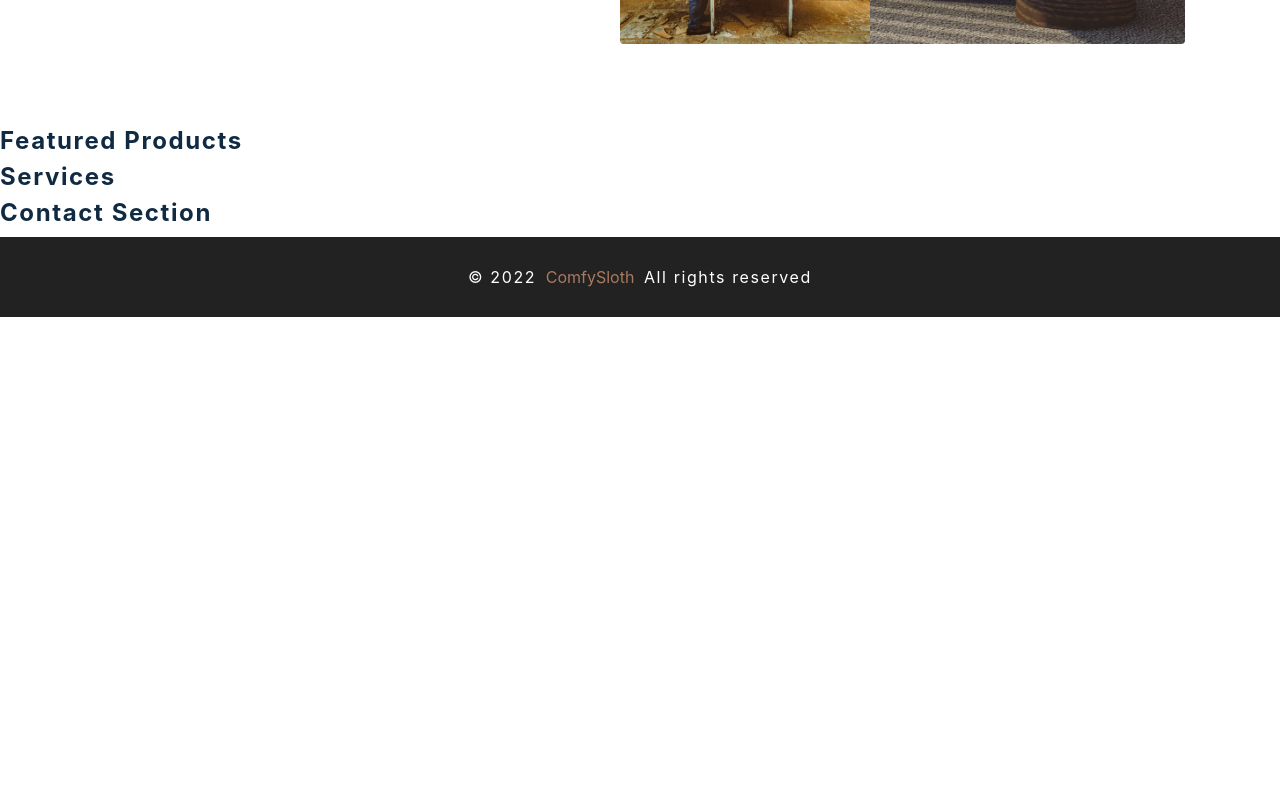
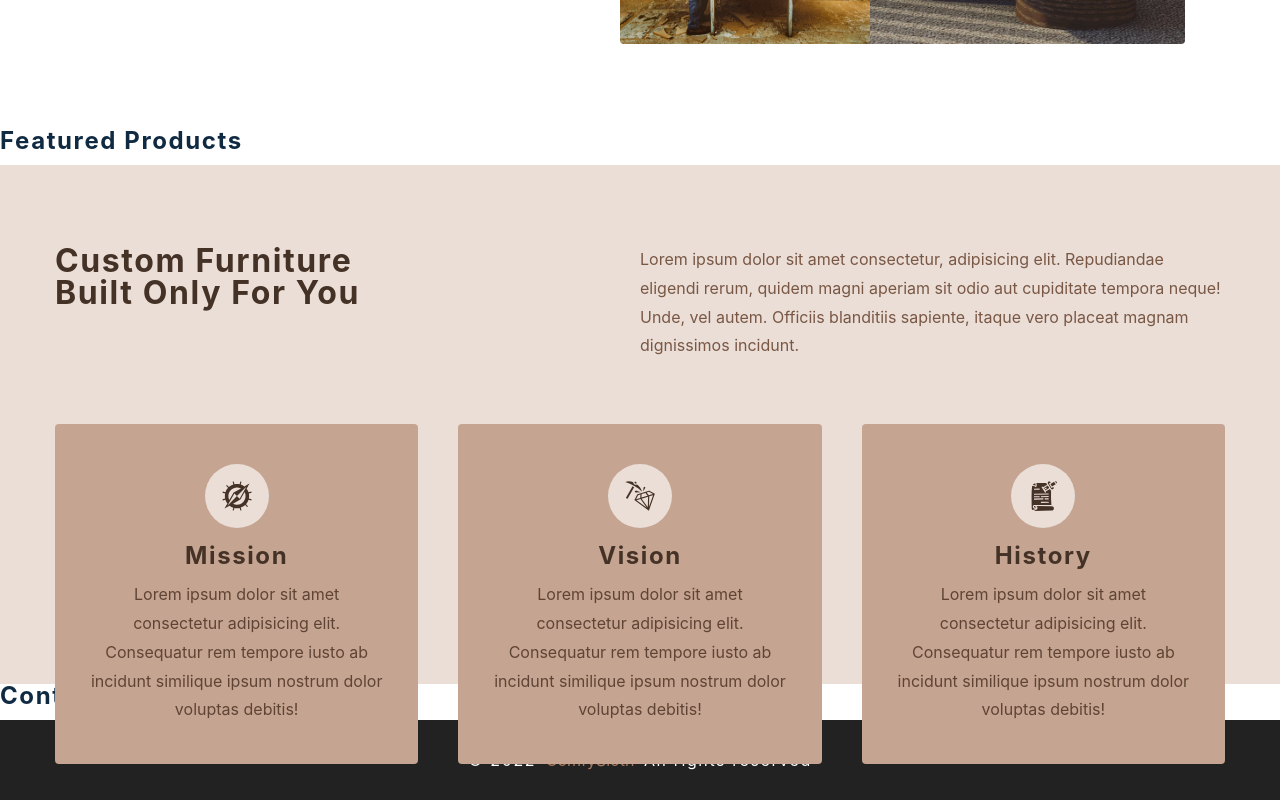
Before and after one commit to NgTuanLoc/ComfySlothStore, a React (Create React App) app: page / in a window 1280 px wide. Shown: the part 671-1471 px from the top of the page. Before the commit the page ends 988 px from the top, so only its background shows below. Built offline with nearby package versions, Linux system fonts and the light colour scheme.

Commit message:
Homepage Services cmp finished

```diff
--- a/src/components/Services.js
+++ b/src/components/Services.js
@@ -2,7 +2,39 @@ import styled from "styled-components";
 import { services } from "../utils/constants";
 
 const Services = () => {
-  return <h4>services </h4>;
+  return (
+    <Wrapper>
+      <div className="section-center">
+        <article className="header">
+          <h3>
+            custom furniture <br /> built only for you
+          </h3>
+          <p>
+            Lorem ipsum dolor sit amet consectetur, adipisicing elit.
+            Repudiandae eligendi rerum, quidem magni aperiam sit odio aut
+            cupiditate tempora neque! Unde, vel autem. Officiis blanditiis
+            sapiente, itaque vero placeat magnam dignissimos incidunt.
+          </p>
+        </article>
+        <div className="services-center">
+          {services.map((service) => {
+            const { id, icon, title, text } = service;
+            return (
+              <article className="service" key={id}>
+                <span className="icon">{icon}</span>
+                <h4>{title}</h4>
+                <p>
+                  Lorem ipsum dolor sit amet consectetur adipisicing elit.
+                  Consequatur rem tempore iusto ab incidunt similique ipsum
+                  nostrum dolor voluptas debitis!
+                </p>
+              </article>
+            );
+          })}
+        </div>
+      </div>
+    </Wrapper>
+  );
 };
 
 const Wrapper = styled.section`
```
